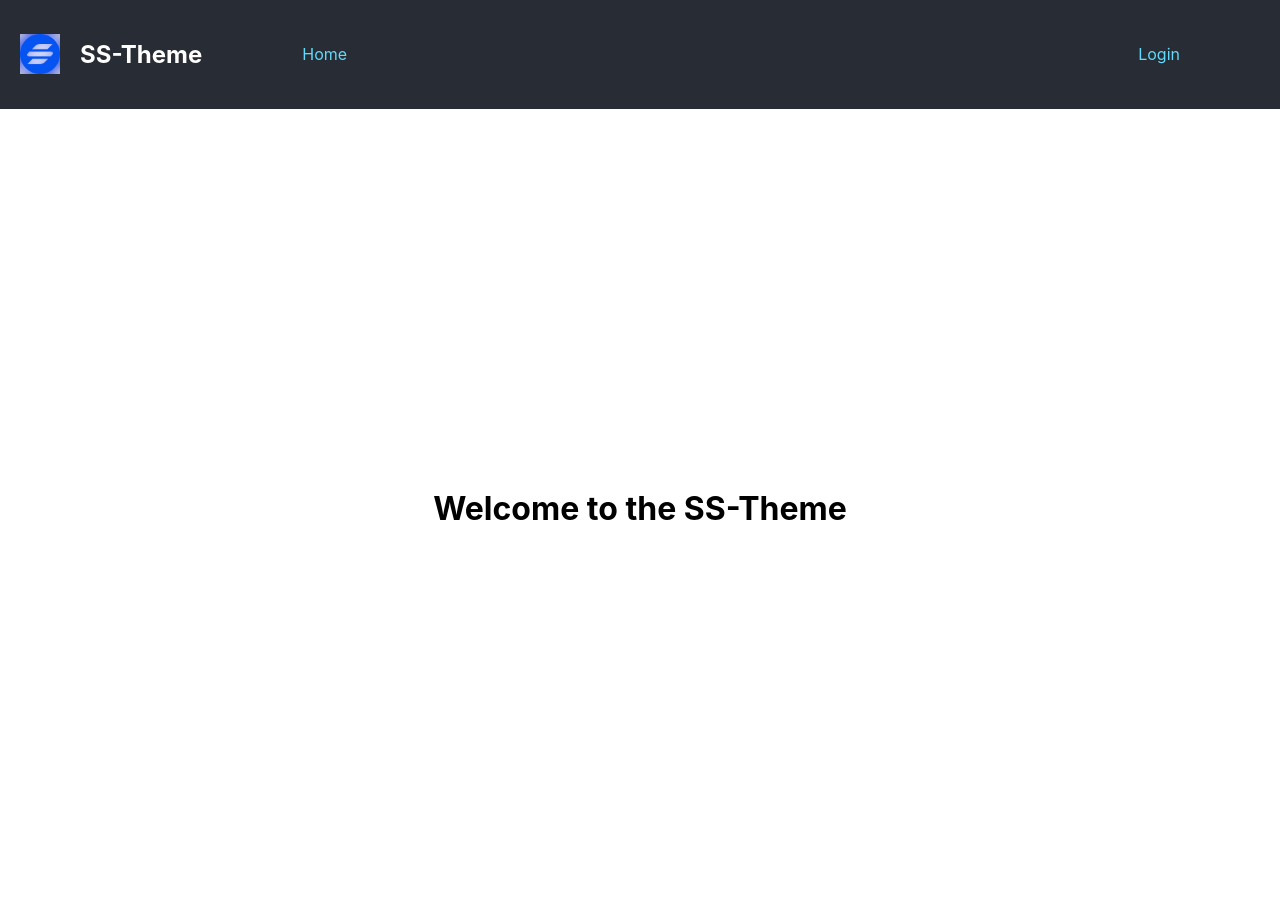
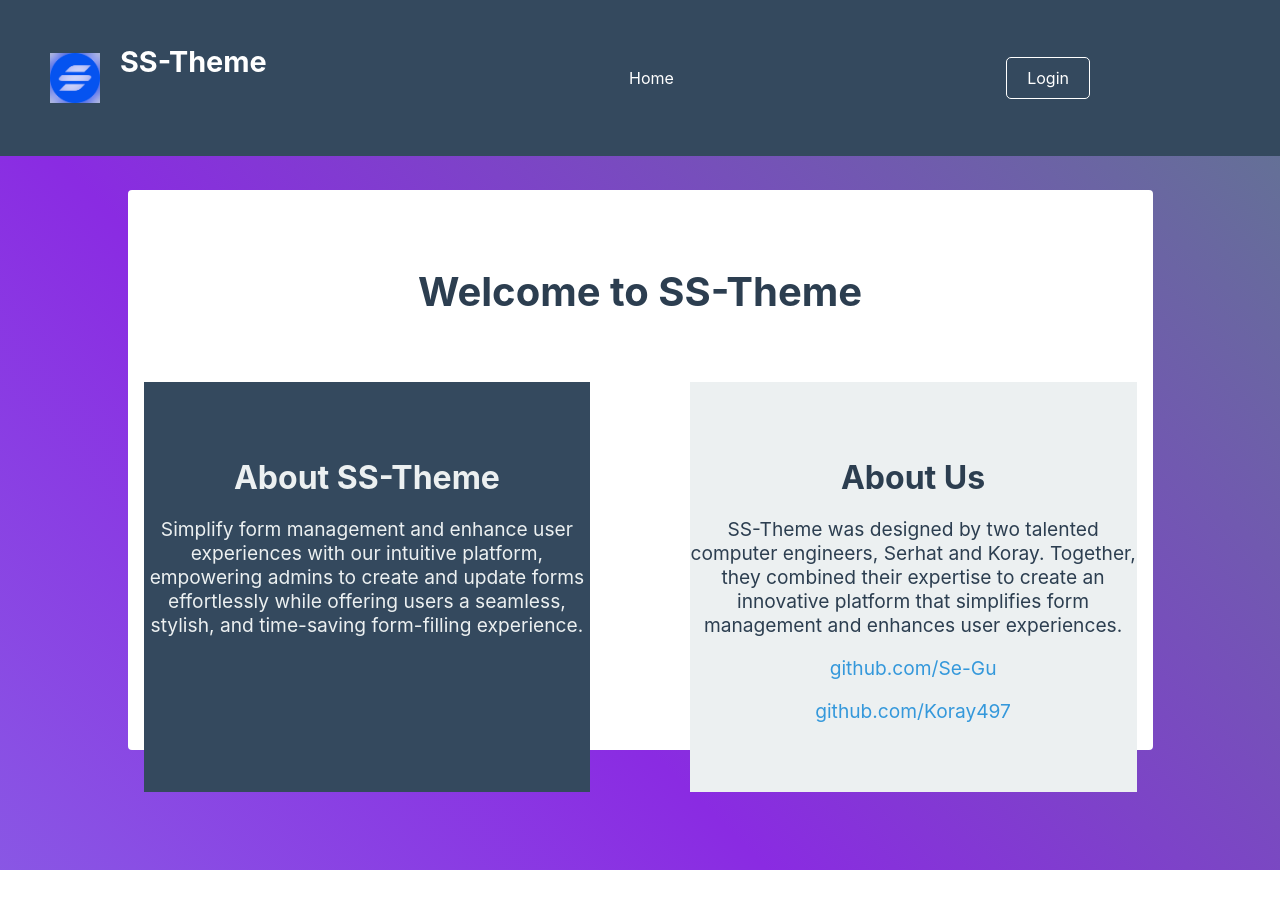
Before and after one commit to Koray497/SS-Theme, a React (Create React App) app in the folder frontend/: page / in a window 1280 px wide. After the commit the page ends 870 px from the top, so only its background shows below. Built offline with nearby package versions, Linux system fonts and the light colour scheme.

Commit message:
stylistic changes to frontend

```diff
--- a/frontend/src/App.js
+++ b/frontend/src/App.js
@@ -38,6 +38,7 @@ function AnswerRoute() {
 
 function App() {
   return (
+    <div className="app-container">
       <Router>
         <ToastContainer />
         <Navbar />
@@ -51,6 +52,7 @@ function App() {
           <Route path="/user" element={<User />} />
         </Routes>
       </Router>
+    </div>
   );
 }
 
--- a/frontend/src/Home.js
+++ b/frontend/src/Home.js
@@ -1,8 +1,48 @@
+import React from "react";
+import "./css/Home.css";
+
 const Home = () => {
-
   return (
     <div className="container">
-      <h1>Welcome to the SS-Theme</h1>
+      <h1 className="welcome-text">Welcome to SS-Theme</h1>
+      <div className="content">
+        <div className="section section-dark">
+          <h2>About SS-Theme</h2>
+          <p>
+            Simplify form management and enhance user experiences with our
+            intuitive platform, empowering admins to create and update forms
+            effortlessly while offering users a seamless, stylish, and
+            time-saving form-filling experience.
+          </p>
+        </div>
+        <div className="section section-light">
+          <h2>About Us</h2>
+          <p>
+            SS-Theme was designed by two talented computer engineers, Serhat and
+            Koray. Together, they combined their expertise to create an
+            innovative platform that simplifies form management and enhances
+            user experiences.
+          </p>
+          <p>
+            <a
+              href="https://github.com/Se-Gu"
+              target="_blank"
+              rel="noopener noreferrer"
+            >
+              github.com/Se-Gu
+            </a>
+          </p>
+          <p>
+            <a
+              href="https://github.com/Koray497"
+              target="_blank"
+              rel="noopener noreferrer"
+            >
+              github.com/Koray497
+            </a>
+          </p>
+        </div>
+      </div>
     </div>
   );
 };
--- a/frontend/src/Navbar.js
+++ b/frontend/src/Navbar.js
@@ -1,19 +1,18 @@
-import React from "react";
+import React, { useState } from "react";
 import { Link, useNavigate } from "react-router-dom";
-import "./css/App.css";
 import "./css/Navbar.css";
 
-const AdminLink = ({ to, className, children }) => {
+const AdminLink = ({ to, children }) => {
   const isAdmin = localStorage.getItem("isAdmin") === "true";
-
   return isAdmin ? (
-    <Link to={to} className={className}>
+    <Link to={to} className="nav-link">
       {children}
     </Link>
   ) : null;
 };
 
 const Navbar = () => {
+  const [dropdownOpen, setDropdownOpen] = useState(false);
   const navigate = useNavigate();
   const isAdmin = localStorage.getItem("isAdmin") === "true";
   const username = localStorage.getItem("username");
@@ -25,46 +24,49 @@ const Navbar = () => {
     navigate("/");
   };
 
+  const toggleDropdown = () => {
+    setDropdownOpen(!dropdownOpen);
+  };
+
   return (
     <nav className="navbar">
+      <div className="nav-left">
         <img src="logo.png" alt="Logo" className="logo" />
         <h1 className="app-name">SS-Theme</h1>
+      </div>
       <div className="nav-links">
-        <Link to="/" className="home-link">
+        <Link to="/" className="nav-link">
           Home
         </Link>
         {username && (
-          <Link to={isAdmin ? "/admin" : "/user"} className="panel-link">
+          <Link to={isAdmin ? "/admin" : "/user"} className="nav-link">
             Panel
           </Link>
         )}
-        <AdminLink to={"/formpanel"} className="panel-link">
-          Form Panel
-        </AdminLink>
-        <AdminLink to={"/editform"} className="panel-link">
-          Edit Forms
-        </AdminLink>
+        <AdminLink to={"/formpanel"}>Form Panel</AdminLink>
+        <AdminLink to={"/editform"}>Edit Forms</AdminLink>
       </div>
-      <div className="right-content">
-        {!username && (
-          <>
-            {" "}
-            <Link to="/login" className="home-link">
-              Login
-            </Link>
-          </>
-        )}
       {username && (
-          <>
-            <div className="user-info">
+        <div className="nav-right" onClick={toggleDropdown}>
+          <span className="user-info">
             {(isAdmin ? "Admin: " : "User: ") + username}
-            </div>
+          </span>
+          {dropdownOpen && (
+            <div className="dropdown">
               <button onClick={logout} className="logout-btn">
                 Logout
               </button>
-          </>
+            </div>
           )}
         </div>
+      )}
+      {!username && (
+        <div className="nav-right">
+          <Link to="/login" className="nav-link login-link">
+            Login
+          </Link>
+        </div>
+      )}
     </nav>
   );
 };
--- a/frontend/src/User/Login.js
+++ b/frontend/src/User/Login.js
@@ -1,6 +1,7 @@
 import React, { useState } from "react";
 import { toast } from "react-toastify";
 import "react-toastify/dist/ReactToastify.css";
+import "../css/Login.css";
 
 const Login = () => {
   const [username, setUsername] = useState("");
@@ -47,22 +48,26 @@ const Login = () => {
   };
 
   return (
-    <div className="container">
+    <div className="login-container">
       <h1>Login</h1>
       <div className="form-container">
         <input
+          className="login-input"
           type="text"
           placeholder="Username"
           value={username}
           onChange={(e) => setUsername(e.target.value)}
         />
         <input
+          className="login-input"
           type="password"
           placeholder="Password"
           value={password}
           onChange={(e) => setPassword(e.target.value)}
         />
-        <button onClick={handleLogin}>Login</button>
+        <button className="login-button" onClick={handleLogin}>
+          Login
+        </button>
       </div>
     </div>
   );
--- a/frontend/src/css/Admin.css
+++ b/frontend/src/css/Admin.css
@@ -1,45 +1,28 @@
 .container {
-    display: flex;
-    height: 100vh;
-  }
+  display:inline-block;
+  flex-direction: column;
+  align-items: center;
+  justify-content: center;
+  width: 100%;
+  max-width: 1025px;  /* Increase this value to set a larger maximum width for the container */
+  margin: 0 auto;
+  height: 70vh;
+  background-color: #fff; /* Replace with the color you want */
+  border-radius: 4px;
+  padding: 16px;
+  box-sizing: border-box;
+}
 
-  .sidebar {
-    position:fixed;
-    left:0;
-    width:250px;
-    height:100%;
-    background:#042331;
-    list-style: none;
-    text-decoration: none;
-  }
+.container h4 {
+  margin-bottom: 16px;
+}
 
-  .active-tab {
-    flex-grow: 1;
-    padding: 20px;
-  }
+.container .MuiTabs-root {
+  margin-bottom: 24px;
+}
 
-  .sidebar ul li {
-    display:block;
-    height:100%;
-    width:100%;
-    font-size:20px;
-  }
-  .sidebar ul span{
-    width:200px;
-    display:block;
-    height:100%;
-    font-size:20px;
-    color:white;
-    padding-left:40px;
-    box-sizing: border-box;
-    border-top: 1px solid rgba(255,255,255,.1);
-    border-bottom: 1px solid black;
-    transition: .4s;
-    margin-bottom:10px;
-    background:#06425e;
-  }
-
-  .sidebar ul span:hover{
-    cursor:pointer;
-    padding-left:50px;
-  }
+.container .content {
+  width: 100%;
+  padding: 16px;
+  box-sizing: border-box;
+}
--- a/frontend/src/css/App.css
+++ b/frontend/src/css/App.css
@@ -46,6 +46,36 @@
   height: 100vh;
 }
 
+  .app-container {
+    padding-top: 70px; /* Adjust this value based on the actual height of your navbar */
+    margin: 0;
+    font-family: -apple-system, BlinkMacSystemFont, 'Segoe UI', 'Roboto', 'Oxygen',
+      'Ubuntu', 'Cantarell', 'Fira Sans', 'Droid Sans', 'Helvetica Neue',
+      sans-serif;
+    -webkit-font-smoothing: antialiased;
+    -moz-osx-font-smoothing: grayscale;
+    height: 100vh; /* this is needed to make gradient take the full height */
+    display: flex;
+    flex-direction: column;
+    align-items: center;
+    justify-content: center;
+    background: linear-gradient(45deg, #FF7F50, #87CEEB, #8A2BE2, #32CD32); /* gradient colors */
+    background-size: 400% 400%; /* to ensure gradient covers full area */
+    animation: gradient 15s ease infinite; /* creates a slow transition effect between colors */
+  }
+
+  @keyframes gradient {
+    0% {
+      background-position: 0% 50%;
+    }
+    50% {
+      background-position: 100% 50%;
+    }
+    100% {
+      background-position: 0% 50%;
+    }
+  }
+
 /* Form container */
 .form-container {
   width: 300px;
--- /dev/null
+++ b/frontend/src/css/Home.css
@@ -0,0 +1,51 @@
+.container {
+    text-align: center;
+    padding: 50px 0;
+  }
+
+  .welcome-text {
+    color: #2C3E50;
+    font-size: 2.5em;
+    margin-bottom: 50px;
+  }
+
+  .content {
+    display: flex;
+    justify-content: space-between;
+    flex-wrap: wrap;
+    margin: 0 auto;
+    width: 80%;
+  }
+
+  .section {
+    padding: 50px 0;
+    width: 45%;
+  }
+
+  .section-light {
+    background: #ecf0f1;
+    color: #2c3e50;
+  }
+
+  .section-dark {
+    background: #34495e;
+    color: #ecf0f1;
+  }
+
+  .section h2 {
+    font-size: 2em;
+    margin-bottom: 10px;
+  }
+
+  .section p {
+    font-size: 1.2em;
+  }
+
+  .section a {
+    color: #3498db;
+    text-decoration: none;
+  }
+
+  .section a:hover {
+    text-decoration: underline;
+  }
--- /dev/null
+++ b/frontend/src/css/Login.css
@@ -0,0 +1,42 @@
+.login-container {
+    display: flex;
+    flex-direction: column;
+    align-items: center;
+    justify-content: center;
+    height: 100vh;
+    color: white;
+  }
+
+  h1 {
+    margin-bottom: 2em;
+    text-align: center;
+  }
+
+  .form-container {
+    display: flex;
+    flex-direction: column;
+    width: 300px;
+  }
+
+  .login-input {
+    height: 45px;
+    margin-bottom: 20px;
+    padding: 0 15px;
+    background: white;
+    border: none;
+    border-radius: 20px;
+  }
+
+  .login-button {
+    height: 45px;
+    background-color: #3498db;
+    color: white;
+    font-size: 1em;
+    border: none;
+    border-radius: 20px;
+    cursor: pointer;
+  }
+
+  .login-button:hover {
+    background-color: #2980b9;
+  }
--- a/frontend/src/css/Navbar.css
+++ b/frontend/src/css/Navbar.css
@@ -1,71 +1,89 @@
-
 .navbar {
+  position: fixed;  /* This will keep the Navbar at the top of the page */
+  top: 0;  /* Align Navbar to the top */
+  left: 0;  /* Align Navbar to the left */
+  width: 100%;  /* This will make Navbar stretch across the full width of the page */
+  z-index: 999;  /* This will ensure Navbar stays on top of other elements */
   display: flex;
+  justify-content: space-between;
   align-items: center;
-    padding: 20px;
-    background-color: #282c34;
+  padding: 20px 50px;
+  background-color: #34495e;
   color: white;
 }
 
-  .navbar .logo {
-    height: 40px;
-    width: 40px;
-    margin-right: 20px; /* Adjust the right margin to control space between logo and app name */
+.nav-left {
+  display: flex;
+  align-items: center;
 }
 
-  .navbar .app-name {
-    margin-right: 100px; /* Adjust the right margin to control space between app name and nav-links */
+.logo {
+  height: 50px;
+  margin-right: 20px;
 }
 
-  .navbar .nav-links {
+.app-name {
+  font-size: 1.8em;
+  margin-right: 70px;
+}
+
+.nav-links {
   display: flex;
 }
 
-  .navbar .nav-links a {
-    color: #61dafb;
+.nav-link {
+  margin-right: 40px;
+  padding: 10px 20px;  /* Add padding to increase button size */
+  color: white;
   text-decoration: none;
-    margin-right: 80px; /* Adjust the right margin to control space between the links */
+  transition: color 0.3s;
+  border: 1px solid transparent;  /* Add a transparent border */
+  border-radius: 5px;  /* Rounded corners */
 }
 
-  .navbar .nav-links a:hover {
-    color: #1a94b6;
-    text-decoration: none;
-    margin-right: 80px; /* Adjust the right margin to control space between the links */
+.nav-link:hover {
+  color: #1abc9c;
+  border: 1px solid #1abc9c;  /* Border on hover */
 }
 
-  .navbar .right-content {
-    display: flex;
-    align-items: center;
-    margin-left: auto; /* This pushes the right-content to the right */
-    gap: 20px;
+.nav-right {
+  margin-right: 200px;
+  position: relative;
+  cursor: pointer;
 }
 
-  .navbar .user-info {
-    color: #fff;
+.dropdown {
+  position: absolute;
+  top: 100%;
+  right: 0;
+  min-width: 100px;
+  padding: 10px;
+  background-color: #34495e;
+  border: 1px solid white;
+  transition: opacity 0.3s, visibility 0.3s;
 }
 
 .logout-btn {
-    width: 300px;
-    padding: 10px;
-    background-color: #4caf50;
-    color: #fff;
-    border: none;
-    border-radius: 5px;
+  all: unset;
+  color: white;
   cursor: pointer;
+  padding: 10px 20px;  /* Add padding to increase button size */
+  border: 1px solid transparent;  /* Add a transparent border */
+  border-radius: 5px;  /* Rounded corners */
 }
 
 .logout-btn:hover {
-    background-color: #45a049;
+  color: #1abc9c;
+  border: 1px solid #1abc9c;  /* Border on hover */
 }
 
-  .home-link {
-    color:  #61dafb;
-    text-decoration: none;
-    margin-right: 80px; /* Adjust the right margin to control space between the links */
+.login-link {
+  padding: 10px 20px;
+  border: 1px solid white;
+  border-radius: 5px;
 }
 
-  .home-link:hover {
-    color: #1a94b6;
-    text-decoration: none;
-    margin-right: 80px; /* Adjust the right margin to control space between the links */
+.login-link:hover {
+  background-color: white;
+  color: #34495e;
 }
```
Also changed, not shown: frontend/src/Admin/Admin.js (+24 -20 lines), frontend/src/User/User.js (+24 -3 lines), 1 other file (tests, documents, lock files or other folders). Lines whose indentation alone changed are shown as unchanged.
